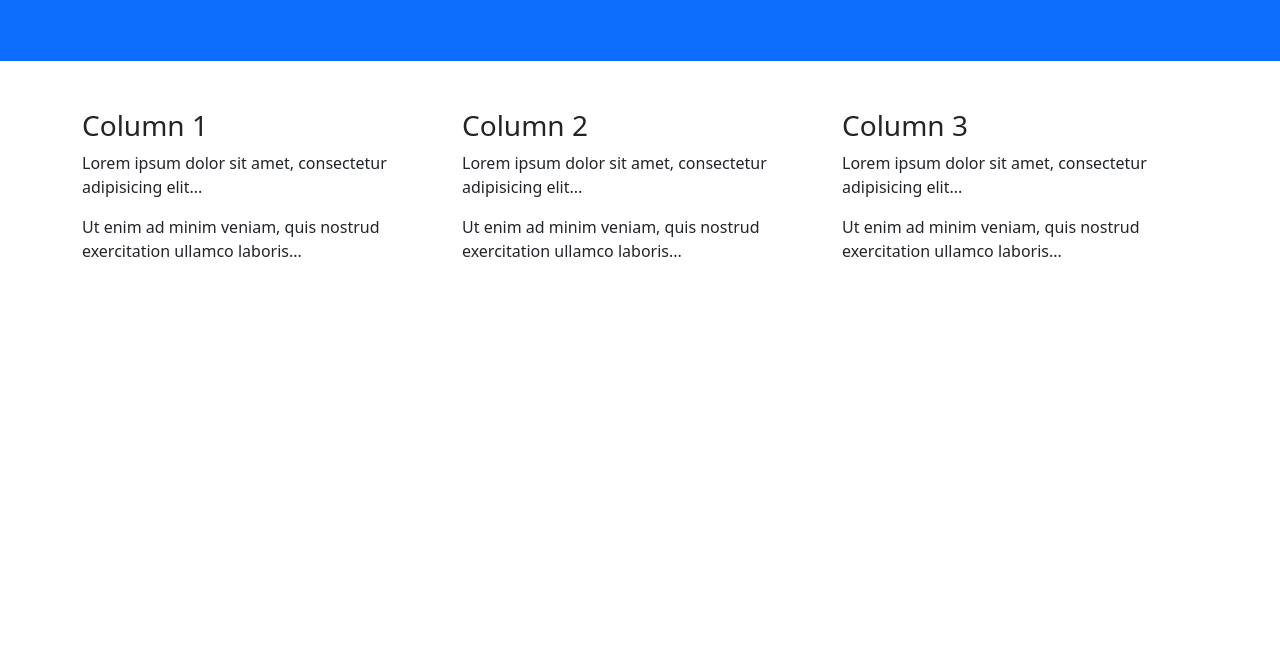
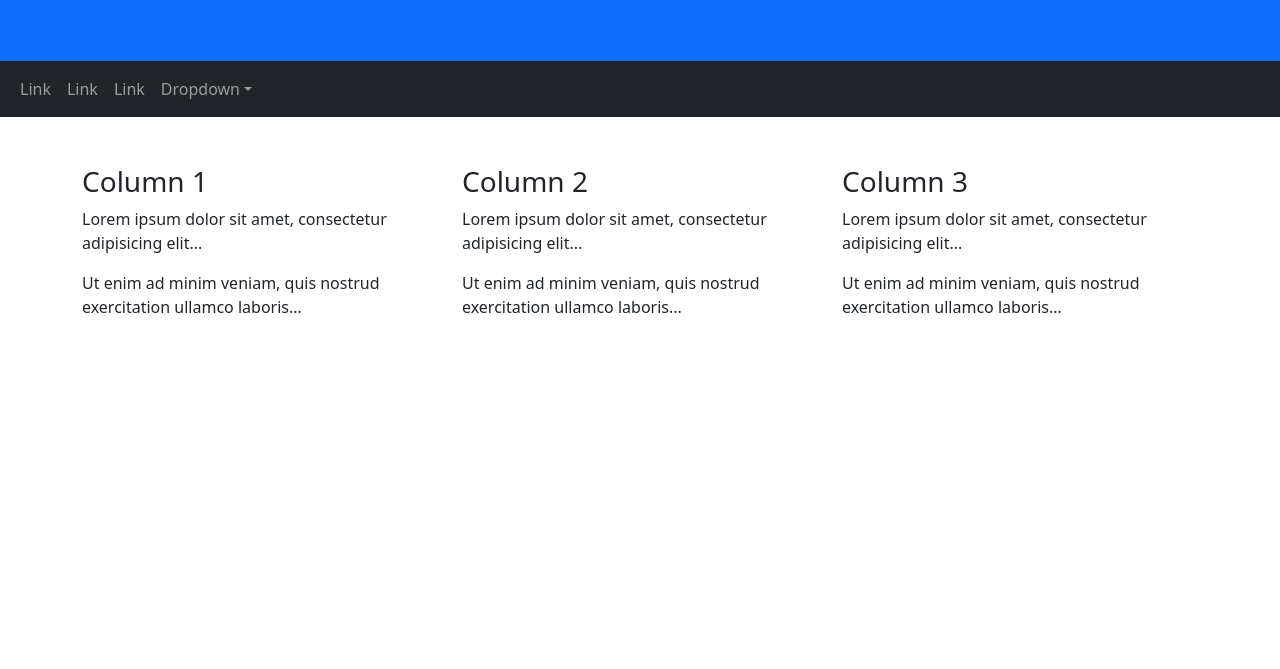
Before and after one commit to willyjonggara/willyjonggara.github.io, a plain HTML site: page index.html in a window 1280 px wide. Shown: the part 131-800 px from the top of the page. Drawn offline with nearby package versions, Linux system fonts and the light colour scheme.

Commit message:
Update index.html
ngak ada-

```diff
--- a/index.html
+++ b/index.html
@@ -8,12 +8,42 @@
   <script src="https://cdn.jsdelivr.net/npm/bootstrap@5.1.2/dist/js/bootstrap.bundle.min.js"></script>
 </head>
 <body>
-
+<!--header-->
 <div class="container-fluid p-5 bg-primary text-white text-center">
-  <h1>My name is willy</h1>
+  <h1>My name is willy ganteng</h1>
   <p>saya ingin mencoba membuat web dari bootstrap</p>
 </div>
 
+<!--navigasi-->
+<nav class="navbar navbar-expand-sm bg-dark navbar-dark">
+  <div class="container-fluid">
+    <button class="navbar-toggler" type="button" data-bs-toggle="collapse" data-bs-target="#collapsibleNavbar">
+      <span class="navbar-toggler-icon"></span>
+    </button>
+    <div class="collapse navbar-collapse" id="collapsibleNavbar">
+      <ul class="navbar-nav">
+        <li class="nav-item">
+          <a class="nav-link" href="#">Link</a>
+        </li>
+        <li class="nav-item">
+          <a class="nav-link" href="#">Link</a>
+        </li>
+        <li class="nav-item">
+          <a class="nav-link" href="#">Link</a>
+        </li>
+        <li class="nav-item dropdown">
+          <a class="nav-link dropdown-toggle" href="#" role="button" data-bs-toggle="dropdown">Dropdown</a>
+          <ul class="dropdown-menu">
+            <li><a class="dropdown-item" href="#">Link</a></li>
+            <li><a class="dropdown-item" href="#">Another link</a></li>
+            <li><a class="dropdown-item" href="#">A third link</a></li>
+          </ul>
+        </li>
+      </ul>
+    </div>
+  </div>
+</nav>
+<!--content-->
 <div class="container mt-5">
   <div class="row">
     <div class="col-sm-4">
```
